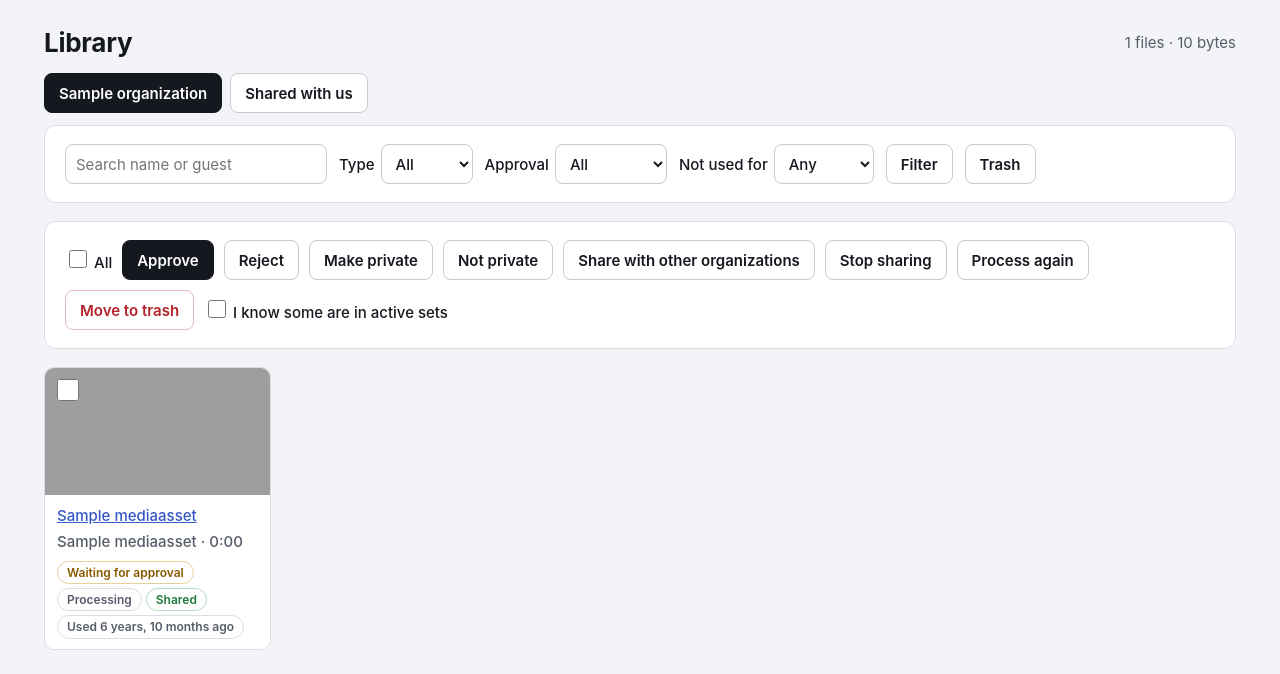
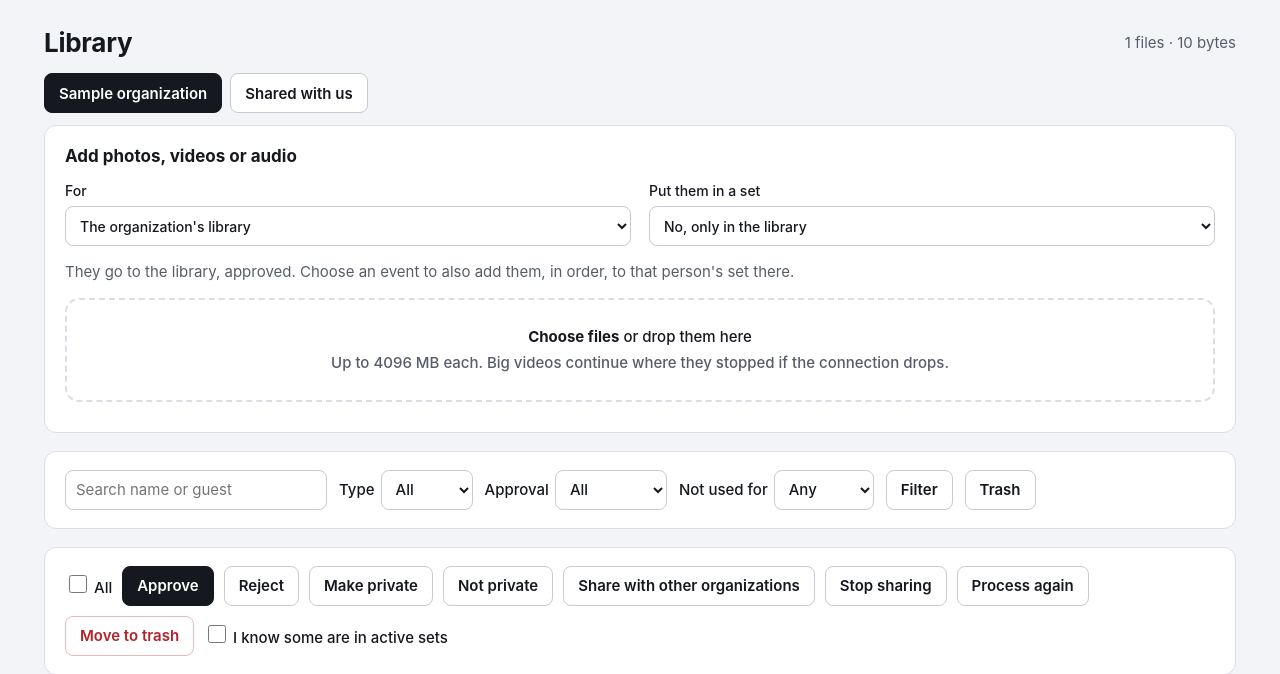
Before and after one commit to silvansan/Vitrine, a Django app: page /manage/library/ in a window 1280 px wide. Shown: the part 101-775 px from the top of the page. Before the commit the page ends 751 px from the top, so only its background shows below. Run offline with Django 5.2, Linux system fonts and the light colour scheme; a user stored in the database is signed in; tables that the repository leaves empty hold one stand-in row (values such as "Sample post"); parts of the project's set-up code (start-up, migrations or seed data) failed here and were passed over; grey boxes are pictures that could not be loaded.

Commit message:
Manage: upload photos, videos and audio from the library and person pages
- "Add photos, videos or audio" on Library (for the organization or a
  person) and on a person's page, optionally straight into their set in an
  upcoming event. Resumable (tus) like guest uploads, session + CSRF
  protected, approved right away.
- Library bulk action "Add to the set of…" puts existing files into a
  person's set in an upcoming event.
- Tests, docs.

Co-Authored-By: Claude Opus 5.5 <noreply@anthropic.com>
Claude-Session: https://claude.ai/code/session_01MnhTVVa6gRV8cwvMzjNMyL

```diff
--- a/server/guestmedia/manage_views.py
+++ b/server/guestmedia/manage_views.py
@@ -373,6 +373,8 @@ def person_detail(request, pk):
             "events": [e for e in upcoming_events(person.organization) if e.pk not in taken],
             "uploads": MediaAsset.objects.filter(uploaded_by=person)[:60],
             "devices": person.devices.all(),
+            "upload_events": [g.service for g in person.upcoming_participations()],
+            "max_upload_mb": settings.VITRINE_MAX_UPLOAD_MB,
             "today": timezone.localdate(),
         },
     )
@@ -467,6 +469,21 @@ def library(request):
             for asset in selected:
                 process_asset.delay(asset.pk)
             messages.success(request, "Processing again.")
+        elif action == "add_to_set":
+            guest = Guest.objects.filter(pk=request.POST.get("guest_id") or 0, service__location__organization=org).select_related("person", "service").first()
+            if guest is None:
+                messages.error(request, "Choose whose set to add them to.")
+            else:
+                media_set = guest.get_set()
+                last = media_set.items.order_by("-position").first()
+                position = (last.position + 1) if last else 0
+                added = 0
+                for asset in selected.filter(deleted_at__isnull=True).order_by("created"):
+                    _, created = SetItem.objects.get_or_create(media_set=media_set, asset=asset, defaults={"position": position})
+                    if created:
+                        position += 1
+                        added += 1
+                messages.success(request, f"Added {added} file(s) to {guest.person.name}'s set in {guest.service.name}.")
         return redirect(request.get_full_path())
 
     totals = assets.aggregate(size=Sum("processed_size"), count=Count("id"))
@@ -481,6 +498,11 @@ def library(request):
             "show_trash": show_trash,
             "filters": request.GET,
             "trash_days": settings.VITRINE_TRASH_DAYS,
+            "upload_people": Person.objects.filter(organization=org).order_by("name"),
+            "upload_events": upcoming_events(org),
+            "set_targets": Guest.objects.filter(service__in=upcoming_events(org)).select_related("service__location", "person")
+            .order_by("service__starts_on", "service__name", "person__name"),
+            "max_upload_mb": settings.VITRINE_MAX_UPLOAD_MB,
         },
     )
 
--- a/server/guestmedia/models.py
+++ b/server/guestmedia/models.py
@@ -584,6 +584,12 @@ class Upload(models.Model):
 
     id = models.UUIDField(primary_key=True, default=uuid.uuid4, editable=False)
     guest = models.ForeignKey(Guest, null=True, blank=True, on_delete=models.CASCADE, related_name="tus_uploads")
+    # Uploads by staff from /manage/ (no guest): who, for which organization, and optionally
+    # for which person (their library) and event (their set in it).
+    staff = models.ForeignKey(settings.AUTH_USER_MODEL, null=True, blank=True, on_delete=models.CASCADE, related_name="+")
+    organization = models.ForeignKey(Organization, null=True, blank=True, on_delete=models.CASCADE, related_name="+")
+    person = models.ForeignKey(Person, null=True, blank=True, on_delete=models.CASCADE, related_name="+")
+    service = models.ForeignKey(Service, null=True, blank=True, on_delete=models.SET_NULL, related_name="+")
     filename = models.CharField(max_length=255)
     mime = models.CharField(max_length=120, blank=True)
     length = models.BigIntegerField()
--- a/server/guestmedia/static/guestmedia/manage.css
+++ b/server/guestmedia/static/guestmedia/manage.css
@@ -138,3 +138,13 @@ textarea{max-width:100%}
 label.check{display:inline-flex;flex-direction:row;align-items:center;gap:8px}
 .danger-zone{border-color:#E7B9BC}
 .danger-zone h2{color:var(--danger)}
+/* Staff uploads */
+.uploader .drop{display:flex;flex-direction:column;align-items:center;justify-content:center;gap:4px;text-align:center;border:2px dashed var(--border);border-radius:14px;padding:26px 16px;margin-top:10px;cursor:pointer;background:transparent}
+.uploader .drop.over{border-color:var(--text);background:rgba(127,127,127,.08)}
+.uploader .drop input{position:absolute;width:1px;height:1px;opacity:0}
+.uploader .uploads{list-style:none;padding:0;margin:12px 0 0;display:grid;gap:10px}
+.uploader .uploads li{display:grid;grid-template-columns:1fr;gap:2px;font-size:14px;overflow-wrap:anywhere}
+.uploader .uploads .bar{grid-column:1/-1;height:6px;border-radius:3px;background:rgba(127,127,127,.2);overflow:hidden}
+.uploader .uploads .bar i{display:block;height:100%;width:0;background:var(--text);transition:width .2s}
+.uploader .uploads li.ok .bar i{background:var(--ok)}
+.uploader .uploads li.bad span{color:var(--danger)}
--- /dev/null
+++ b/server/guestmedia/static/guestmedia/staff_upload.js
@@ -0,0 +1,104 @@
+/* Staff uploads in /manage/ (library and person pages), resumable with tus. */
+(function () {
+  var box = document.getElementById('upload');
+  if (!box || !window.tus) return;
+  var input = box.querySelector('[data-files]');
+  var list = box.querySelector('[data-list]');
+  var drop = box.querySelector('.drop');
+  var personField = box.querySelector('[data-field=person]');
+  var eventField = box.querySelector('[data-field=event]');
+  var maxBytes = parseInt(box.dataset.maxMb, 10) * 1048576;
+  var running = 0;
+  var finished = 0;
+
+  function endpoint() {
+    var q = [];
+    if (personField && personField.value) q.push('person=' + encodeURIComponent(personField.value));
+    if (eventField && eventField.value) q.push('event=' + encodeURIComponent(eventField.value));
+    return box.dataset.endpoint + (q.length ? '?' + q.join('&') : '');
+  }
+
+  function checkEventNeedsPerson() {
+    if (!eventField || !personField || personField.type === 'hidden') return true;
+    if (eventField.value && !personField.value) {
+      alert('To put files in a set, choose the person too.');
+      return false;
+    }
+    return true;
+  }
+
+  function mb(n) { return Math.round(n / 1048576); }
+
+  function start(file) {
+    var li = document.createElement('li');
+    var name = document.createElement('strong');
+    name.textContent = file.name;
+    var status = document.createElement('span');
+    status.className = 'muted';
+    status.textContent = 'Starting…';
+    var bar = document.createElement('div');
+    bar.className = 'bar';
+    var fill = document.createElement('i');
+    bar.appendChild(fill);
+    li.appendChild(name);
+    li.appendChild(status);
+    li.appendChild(bar);
+    list.appendChild(li);
+    if (file.size > maxBytes) {
+      status.textContent = 'Too large (limit ' + mb(maxBytes) + ' MB).';
+      li.className = 'bad';
+      return;
+    }
+    running++;
+    var upload = new tus.Upload(file, {
+      endpoint: endpoint(),
+      chunkSize: 8 * 1024 * 1024,
+      retryDelays: [0, 2000, 5000, 10000, 20000],
+      headers: { 'X-CSRFToken': box.dataset.csrf },
+      metadata: { filename: file.name, filetype: file.type },
+      onError: function (err) {
+        running--;
+        li.className = 'bad';
+        status.textContent = 'Stopped: ' + (err && err.message ? err.message.split('\n')[0] : 'error') + '. Choose the file again to continue.';
+      },
+      onProgress: function (sent, total) {
+        var pct = total ? Math.floor(sent / total * 100) : 0;
+        fill.style.width = pct + '%';
+        status.textContent = pct + '% · ' + mb(sent) + ' of ' + mb(total) + ' MB';
+      },
+      onSuccess: function () {
+        running--;
+        finished++;
+        li.className = 'ok';
+        fill.style.width = '100%';
+        status.textContent = 'Uploaded, now being prepared for vMix.';
+        if (running === 0) {
+          var more = document.createElement('li');
+          more.innerHTML = '<a href="">Reload the page</a> to see ' + (finished === 1 ? 'it' : 'them') + '.';
+          list.appendChild(more);
+        }
+      }
+    });
+    upload.findPreviousUploads().then(function (previous) {
+      if (previous.length) upload.resumeFromPreviousUpload(previous[0]);
+      upload.start();
+    });
+  }
+
+  function take(files) {
+    if (!files || !files.length || !checkEventNeedsPerson()) return;
+    Array.prototype.forEach.call(files, start);
+  }
+
+  input.addEventListener('change', function () { take(input.files); input.value = ''; });
+  ['dragenter', 'dragover'].forEach(function (t) {
+    drop.addEventListener(t, function (e) { e.preventDefault(); drop.classList.add('over'); });
+  });
+  ['dragleave', 'drop'].forEach(function (t) {
+    drop.addEventListener(t, function (e) { e.preventDefault(); drop.classList.remove('over'); });
+  });
+  drop.addEventListener('drop', function (e) { take(e.dataTransfer.files); });
+  window.addEventListener('beforeunload', function (e) {
+    if (running > 0) { e.preventDefault(); e.returnValue = ''; }
+  });
+})();
--- /dev/null
+++ b/server/guestmedia/templates/guestmedia/manage/_uploader.html
@@ -0,0 +1,32 @@
+{# Staff upload (tus, resumable). Context: upload_people (optional), person (fixed, optional), upload_events. #}
+{% load static %}
+<section class="card uploader" id="upload" data-endpoint="{% url 'manage-tus' %}" data-csrf="{{ csrf_token }}" data-max-mb="{{ max_upload_mb }}">
+  <h2>Add photos, videos or audio</h2>
+  <div class="form-grid">
+    {% if person %}
+      <input type="hidden" data-field="person" value="{{ person.pk }}">
+    {% else %}
+    <label>For
+      <select data-field="person">
+        <option value="">The organization's library</option>
+        {% for p in upload_people %}<option value="{{ p.pk }}">{{ p.name }}</option>{% endfor %}
+      </select>
+    </label>
+    {% endif %}
+    <label>Put them in a set
+      <select data-field="event">
+        <option value="">No, only in the library</option>
+        {% for e in upload_events %}<option value="{{ e.pk }}">{{ e.name }} · {{ e.short_when }}</option>{% endfor %}
+      </select>
+    </label>
+  </div>
+  <p class="muted note" data-hint>{% if person %}They go to {{ person.name }}'s library{% else %}They go to the library{% endif %}, approved. Choose an event to also add them, in order, to {% if person %}their{% else %}that person's{% endif %} set there.</p>
+  <label class="drop">
+    <input type="file" multiple accept="image/*,video/*,audio/*" data-files>
+    <span><strong>Choose files</strong> or drop them here</span>
+    <span class="muted">Up to {{ max_upload_mb }} MB each. Big videos continue where they stopped if the connection drops.</span>
+  </label>
+  <ul class="uploads" data-list></ul>
+</section>
+<script src="{% static 'guestmedia/tus.min.js' %}"></script>
+<script src="{% static 'guestmedia/staff_upload.js' %}"></script>
--- a/server/guestmedia/templates/guestmedia/manage/library.html
+++ b/server/guestmedia/templates/guestmedia/manage/library.html
@@ -12,6 +12,8 @@
   <a class="btn{% if scope == 'shared' %} primary{% endif %}" href="?scope=shared">Shared with us</a>
 </div>
 {% endif %}
+
+{% if scope != 'shared' and not show_trash %}{% include "guestmedia/manage/_uploader.html" %}{% endif %}
 
 <form method="get" class="filters card">
   <input type="search" name="q" value="{{ filters.q }}" placeholder="Search name or guest" aria-label="Search">
@@ -47,6 +49,15 @@
       <button class="btn" name="action" value="share">Share with other organizations</button>
       <button class="btn" name="action" value="unshare">Stop sharing</button>
       <button class="btn" name="action" value="reprocess">Process again</button>
+      {% if set_targets %}
+      <span class="add-to-set">
+        <select name="guest_id" aria-label="Whose set">
+          <option value="">Add to the set of…</option>
+          {% for g in set_targets %}<option value="{{ g.pk }}">{{ g.service.name }} · {{ g.service.short_when }} · {{ g.person.name }}</option>{% endfor %}
+        </select>
+        <button class="btn" name="action" value="add_to_set">Add to set</button>
+      </span>
+      {% endif %}
       <button class="btn danger" name="action" value="trash">Move to trash</button>
       <label><input type="checkbox" name="confirm" value="1"> I know some are in active sets</label>
     {% endif %}
--- a/server/guestmedia/templates/guestmedia/manage/person.html
+++ b/server/guestmedia/templates/guestmedia/manage/person.html
@@ -92,6 +92,8 @@
   {% endif %}
 </section>
 
+{% include "guestmedia/manage/_uploader.html" %}
+
 <section class="card">
   <h2>Uploads</h2>
   <div class="tiles">
--- a/server/guestmedia/urls.py
+++ b/server/guestmedia/urls.py
@@ -50,4 +50,6 @@ urlpatterns = [
     path("manage/asset/<int:pk>/<str:variant>", manage_views.asset_file, name="manage-asset-file"),
     path("manage/agents/", manage_views.agents, name="manage-agents"),
     path("manage/qr.svg", manage_views.qr_svg, name="manage-qr"),
+    path("manage/tus/", tus.staff_collection, name="manage-tus"),
+    path("manage/tus/<uuid:upload_id>", tus.staff_resource, name="manage-tus-resource"),
 ]
```
Also changed, not shown: docs/usage.md (+1 -1 lines), server/guestmedia/tests.py (+41 -0 lines), server/guestmedia/tus.py (+87 -17 lines), server/guestmedia/migrations/0013_staff_uploads.py (added).
